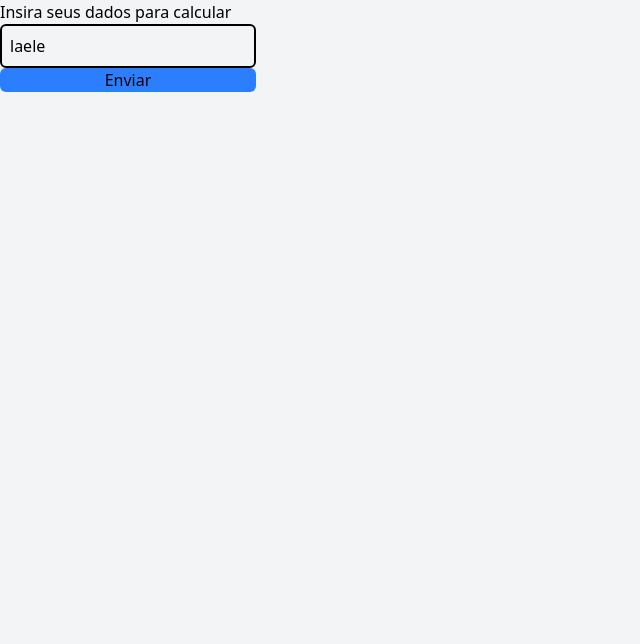
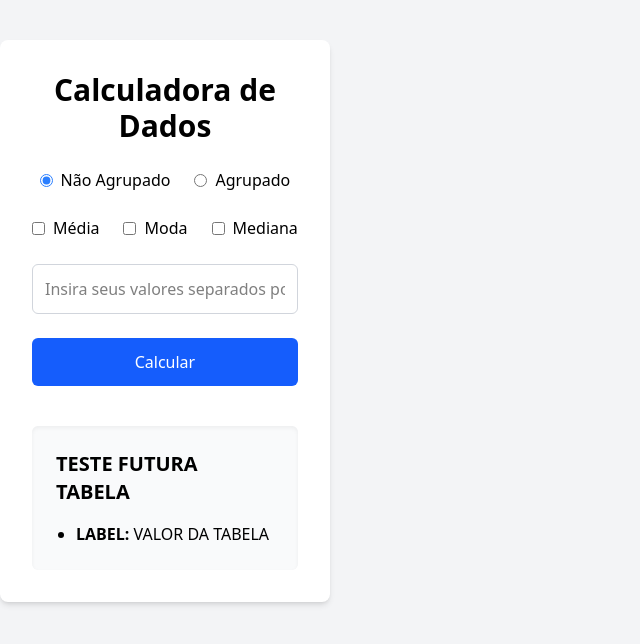
Before and after one commit to RafaelErnandes/calculadoraEstatistica, a React (Vite) app in the folder @latest/: page /calculdora in a window 1280 px wide. Shown: the top 644 px of the page, without its empty margins (0-640 px from the left). Built offline with nearby package versions, Linux system fonts and the light colour scheme; no server answers.

Commit message:
feat: adiciona campos no formulario da calculadora

```diff
--- a/@latest/src/pages/calculator-page/calculator-form/index.ts
+++ b/@latest/src/pages/calculator-page/calculator-form/index.ts
@@ -1,7 +1,9 @@
-export type CalculatorFormProps = {
-
-}
+export type CalculatorFormProps = {};
 
 export type CalculatorFormData = {
-    value: number
-}
+  value: number;
+  type: "notGrouped" | "grouped";
+  media?: boolean;
+  moda?: boolean;
+  mediana?: boolean;
+};
--- a/@latest/src/pages/calculator-page/calculator-form/index.tsx
+++ b/@latest/src/pages/calculator-page/calculator-form/index.tsx
@@ -1,33 +1,123 @@
-import {useForm} from 'react-hook-form'
-import {CalculatorFormData} from './index'
-import {api} from '../../../service/calculatorServices.ts'
-
+import { CalculatorFormData } from "./index";
+import { api } from "../../../service/calculatorServices.ts";
+import { useForm } from "react-hook-form";
+import { useState } from "react";
 
 export const CalculatorForm = () => {
-  const {register, handleSubmit, watch, formState: {errors}} = useForm<CalculatorFormData>()
+  const {
+    register,
+    handleSubmit,
+    watch,
+    formState: { errors },
+  } = useForm<CalculatorFormData>();
+
+  const [result, setResult] = useState(null);
 
   const handleFormSubmit = (data: CalculatorFormData) => {
-    console.log(data)
+    console.log(data);
 
-    api.post('/api/v1/calculadora_estatistica/Median/Calculate/NotGrouped', {
-        li: [data.value]
-      })
-      .then(response => {
-        console.log('Resposta da API:', response.data);
-      })
-      .catch(error => {
-        console.error('Erro na requisição:', error);
-      });
-  }
+    // api
+    //   .post("/api/v1/calculadora_estatistica/Median/Calculate/NotGrouped", {
+    //     li: [data.value],
+    //   })
+    //   .then((response) => {
+    //     console.log("Resposta da API:", response.data);
+    //   })
+    //   .catch((error) => {
+    //     console.error("Erro na requisição:", error);
+    //   });
+  };
 
   return (
-    <div>
-        <h1>Insira seus dados para calcular</h1>
-      <form onSubmit={handleSubmit(handleFormSubmit)} className='flex flex-col w-full'>
-        <input type="text" defaultValue='laele' {...register('value')} className='border border-2 rounded-md p-2' />
-        <button type='submit' className='bg-blue-500 rounded-md'>Enviar</button>
+    <div className="max-w-xl mx-auto p-8 bg-white rounded-lg shadow-md mt-10">
+      <h1 className="text-3xl font-bold mb-6 text-center">
+        Calculadora de Dados
+      </h1>
+      <form
+        onSubmit={handleSubmit(handleFormSubmit)}
+        className="flex flex-col gap-6"
+      >
+        <div className="flex gap-6 justify-center">
+          <label className="flex items-center gap-2 cursor-pointer">
+            <input
+              type="radio"
+              value="notGrouped"
+              {...register("type")}
+              defaultChecked
+              className="accent-blue-500"
+            />
+            Não Agrupado
+          </label>
+          <label className="flex items-center gap-2 cursor-pointer">
+            <input
+              type="radio"
+              value="grouped"
+              {...register("type")}
+              className="accent-blue-500"
+            />
+            Agrupado
+          </label>
+        </div>
+
+        <div className="flex gap-6 justify-center">
+          <label className="flex items-center gap-2 cursor-pointer">
+            <input
+              type="checkbox"
+              {...register("media")}
+              className="accent-blue-500"
+            />
+            Média
+          </label>
+          <label className="flex items-center gap-2 cursor-pointer">
+            <input
+              type="checkbox"
+              {...register("moda")}
+              className="accent-blue-500"
+            />
+            Moda
+          </label>
+          <label className="flex items-center gap-2 cursor-pointer">
+            <input
+              type="checkbox"
+              {...register("mediana")}
+              className="accent-blue-500"
+            />
+            Mediana
+          </label>
+        </div>
+
+        <div className="flex flex-col">
+          <input
+            type="text"
+            placeholder="Insira seus valores separados por vírgula"
+            {...register("value", { required: "Campo obrigatório" })}
+            className={`border rounded-md p-3 focus:outline-none focus:ring-2 focus:ring-blue-500 ${
+              errors.value ? "border-red-500" : "border-gray-300"
+            }`}
+          />
+          {errors.value && (
+            <span className="text-red-600 text-sm mt-1">
+              {errors.value.message}
+            </span>
+          )}
+        </div>
+
+        <button
+          type="submit"
+          className="bg-blue-600 text-white rounded-md p-3 hover:bg-blue-700 transition"
+        >
+          Calcular
+        </button>
       </form>
+
+      <div className="mt-10 bg-gray-50 p-6 rounded-md shadow-inner">
+        <h2 className="text-xl font-semibold mb-4">TESTE FUTURA TABELA</h2>
+        <ul className="list-disc pl-5 space-y-2">
+          <li>
+            <strong>LABEL:</strong> VALOR DA TABELA
+          </li>
+        </ul>
+      </div>
     </div>
-  )
-  ;
+  );
 };
--- a/@latest/src/pages/introduction-page/components/right-side/index.tsx
+++ b/@latest/src/pages/introduction-page/components/right-side/index.tsx
@@ -1,10 +1,10 @@
-import { TableData } from "../tables-carousel";
+import { CarouselTables } from "../tables-carousel";
 
 export const RightSide = () => {
   return (
     <div className="w-1/2 p-10 flex flex-col justify-center">
-      <div className="flex items-left p-8">
-        <TableData />
+      <div className="flex items-left">
+        <CarouselTables />
       </div>
     </div>
   );
--- a/@latest/src/pages/introduction-page/components/tables-carousel/first-table/index.tsx
+++ b/@latest/src/pages/introduction-page/components/tables-carousel/first-table/index.tsx
@@ -16,6 +16,7 @@ export const FirstTable = () => {
         maxWidth: 800,
         margin: "0 auto",
       }}
+      className="w-full overflow-x-auto"
     >
       <Table
         size="medium"
--- a/@latest/src/pages/introduction-page/components/tables-carousel/index.tsx
+++ b/@latest/src/pages/introduction-page/components/tables-carousel/index.tsx
@@ -2,13 +2,12 @@ import "react-responsive-carousel/lib/styles/carousel.min.css";
 
 import { Carousel } from "react-responsive-carousel";
 import { FirstTable } from "./first-table";
-import mediaImg from "../../../../images/mediaImg.png";
-import modaImg from "../../../../images/modaImg.png";
-import {SecondTable} from './second-table'
-import {ThirdTable} from './third-table'
+import { SecondTable } from "./second-table";
+import { ThirdTable } from "./third-table";
 
-export const TableData = () => {
+export const CarouselTables = () => {
   return (
+    <div className="w-full max-w-[90vw] sm:max-w-[80vw] md:max-w-[70vw] lg:max-w-[60vw] xl:max-w-[50vw]">
       <Carousel
         autoPlay={true}
         infiniteLoop={true}
@@ -17,15 +16,16 @@ export const TableData = () => {
         showStatus={false}
         showArrows={false}
       >
-      <div>
+        <div className="w-full">
           <FirstTable />
         </div>
-      <div>
-        <SecondTable/>
+        <div className="w-full">
+          <SecondTable />
         </div>
-      <div>
-        <ThirdTable/>
+        <div className="w-full">
+          <ThirdTable />
         </div>
       </Carousel>
+    </div>
   );
 };
--- a/@latest/src/pages/introduction-page/components/tables-carousel/second-table/index.tsx
+++ b/@latest/src/pages/introduction-page/components/tables-carousel/second-table/index.tsx
@@ -16,6 +16,7 @@ import {
         maxWidth: 800,
         margin: "0 auto",
       }}
+      className="w-full overflow-x-auto"
     >
       <Table
         size="medium"
--- a/@latest/src/pages/introduction-page/components/tables-carousel/third-table/index.tsx
+++ b/@latest/src/pages/introduction-page/components/tables-carousel/third-table/index.tsx
@@ -16,6 +16,7 @@ import {
         maxWidth: 800,
         margin: "0 auto",
       }}
+      className="w-full overflow-x-auto"
     >
       <Table
         size="medium"
```
Also changed, not shown: 1 other file (tests, documents, lock files or other folders). Lines whose indentation alone changed are shown as unchanged.
